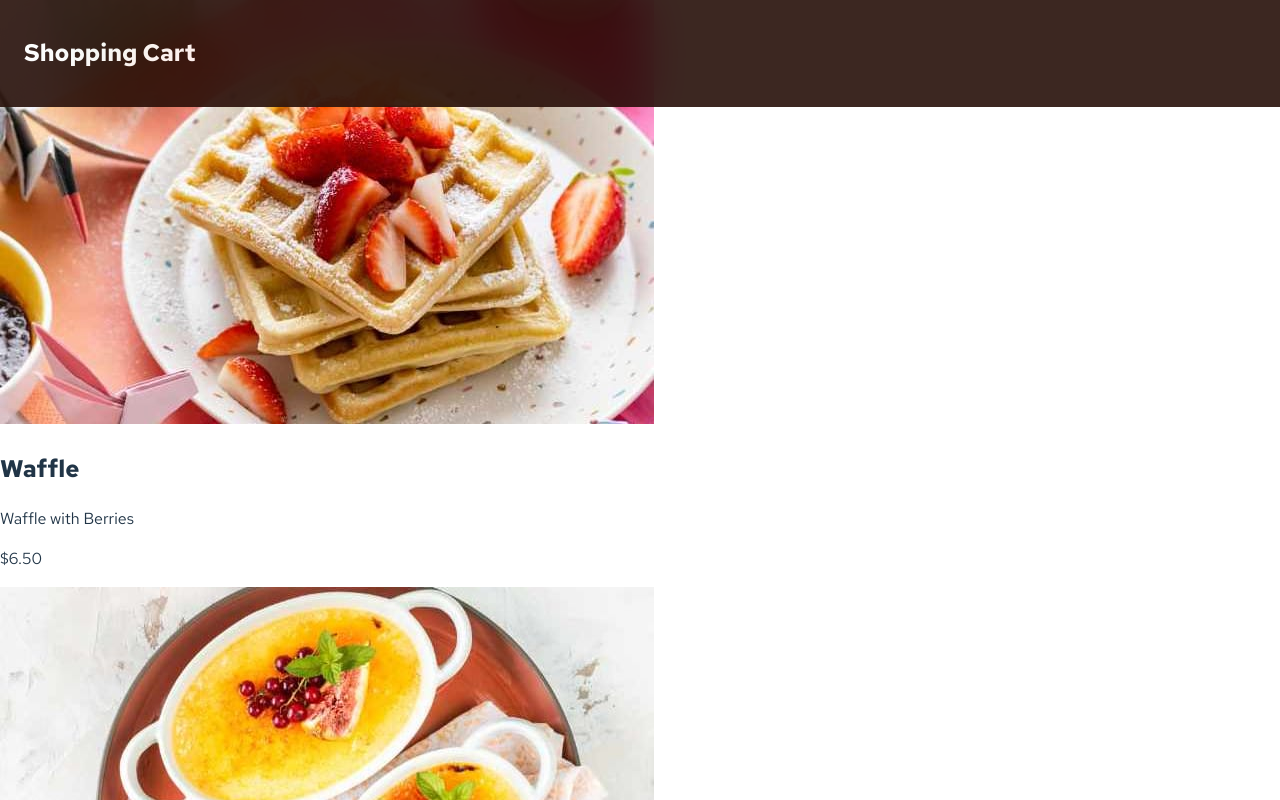
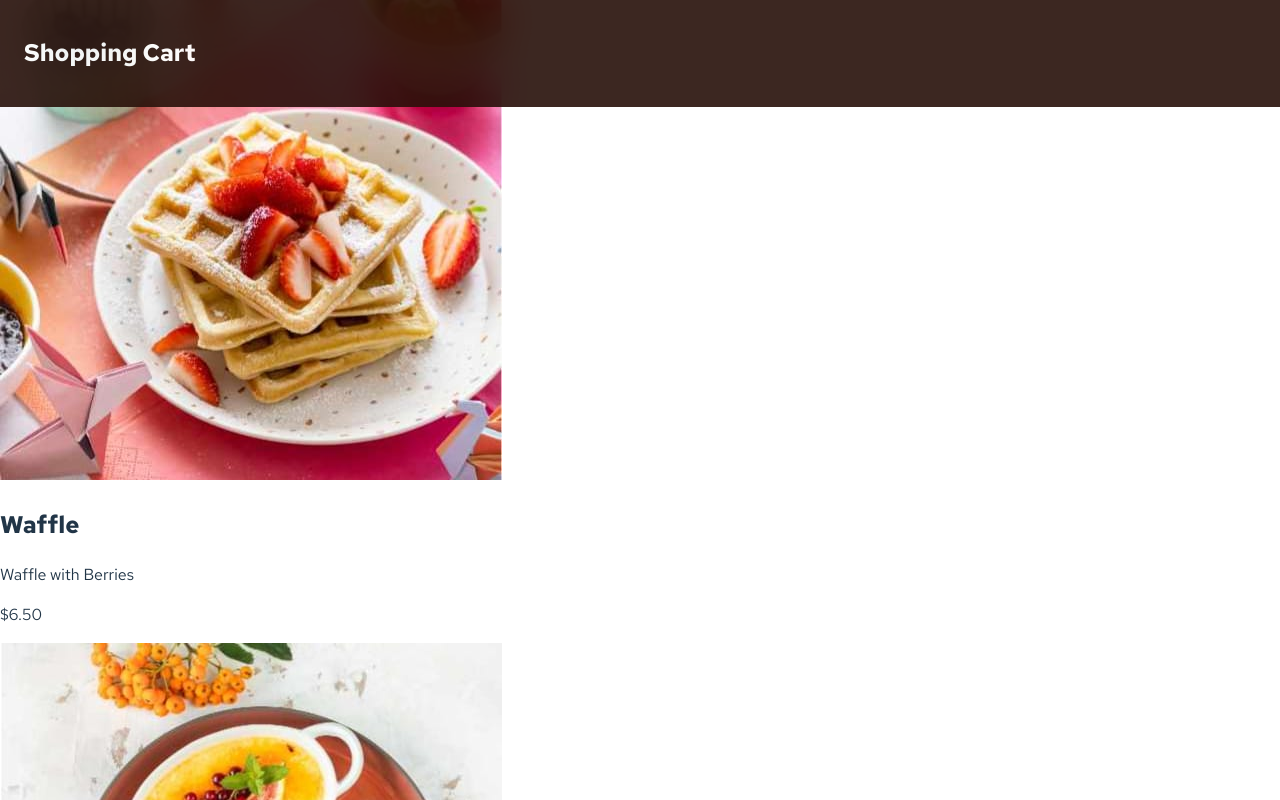
Before and after one commit to robs-am/shopping-list-with-cart, a React (Vite) app: page / in a window 1280 px wide. Shown: the top 800 px of the page. Built offline with nearby package versions, Linux system fonts and the light colour scheme.

Commit message:
add logic to change desert picture

```diff
--- a/package.json
+++ b/package.json
@@ -13,7 +13,8 @@
   "dependencies": {
     "react": "^18.3.1",
     "react-dom": "^18.3.1",
-    "react-router-dom": "^6.26.2"
+    "react-router-dom": "^6.26.2",
+    "use-device-detect": "^1.0.2"
   },
   "devDependencies": {
     "@eslint/js": "^9.9.0",
--- a/src/components/Product/index.tsx
+++ b/src/components/Product/index.tsx
@@ -1,7 +1,5 @@
-import React  from 'react';
-import { useState, useEffect } from 'react';
-
-import classes from './product.module.scss';
+import { useEffect, useState } from "react";
+import classes from './Product.module.scss'; // Supondo que você tenha um arquivo de estilos
 
 interface Product {
   id: number;
@@ -18,22 +16,33 @@ interface Product {
 const Product: React.FC = () => {
   const [products, setProducts] = useState<Product[]>([]);
 
+  // Fetch dos dados do JSON
   useEffect(() => {
-    fetch('/data/products.json')
+    fetch('/data/products.json') // Caminho do arquivo JSON na pasta public
       .then((response) => response.json())
       .then((data) => setProducts(data))
-      .catch((error) => console.error('Error fetching data:', error));
+      .catch((error) => console.error('Erro ao buscar dados:', error));
   }, []);
 
   return (
     <div className={classes.products}>
       {products.map((product) => (
         <div key={product.id} className={classes.productCard}>
-          <img
-            src={product.images.mobile} // ou product.images.tablet ou product.images.desktop, dependendo do tamanho que você quer
-            alt={product.name}
-            className={classes.productImage}
-          />
+          <picture>
+            <source
+              media="(min-width: 1024px)" // Para telas de desktop
+              srcSet={product.images.desktop}
+            />
+            <source
+              media="(min-width: 768px)" // Para telas de tablet
+              srcSet={product.images.tablet}
+            />
+            <img
+              src={product.images.mobile} // Fallback para telas mobile
+              alt={product.name}
+              className={classes.productImage}
+            />
+          </picture>
           <h2>{product.name}</h2>
           <p>{product.description}</p>
           <p>${product.price.toFixed(2)}</p>
```
Also changed, not shown: 1 other file (tests, documents, lock files or other folders).
